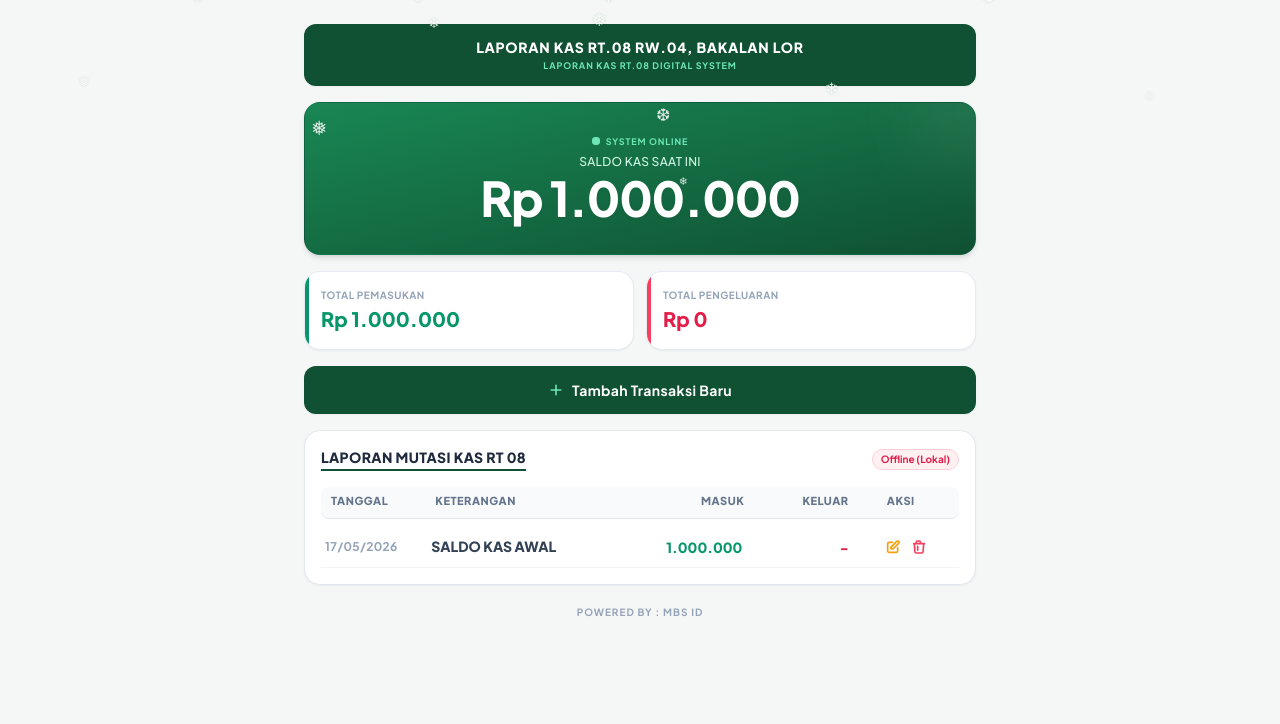
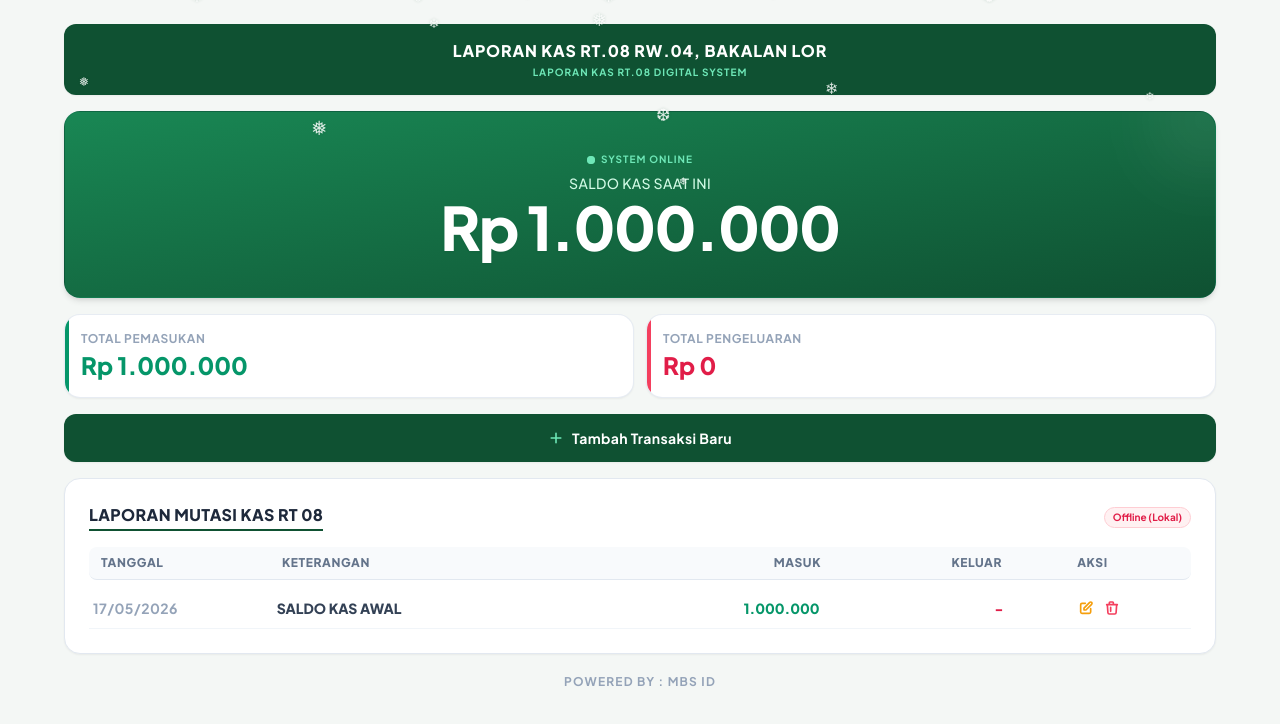
Before and after one commit to storybtc/rt08rw04, a plain HTML site: page index.html in a window 1280 px wide. Drawn offline with nearby package versions, Linux system fonts and the light colour scheme; no server answers.

Commit message:
Update index.html

```diff
--- a/index.html
+++ b/index.html
@@ -43,16 +43,16 @@
         }
     </style>
 </head>
-<body class="min-h-screen py-6 px-4 md:px-6 flex justify-center items-start">
+<body class="min-h-screen py-6 px-4 md:px-8 flex justify-center items-start">
 
-    <div class="w-full max-w-2xl flex flex-col gap-4 relative z-10">
+    <div class="w-full max-w-6xl flex flex-col gap-4 relative z-10">
 
-        <div class="bg-[#0f5132] text-white text-center py-3 rounded-xl shadow-sm border border-[#0f5132]/20 px-2">
-            <h1 class="font-extrabold text-xs md:text-sm tracking-wider uppercase">LAPORAN KAS RT.08 RW.04, BAKALAN LOR</h1>
-            <p class="text-[8px] md:text-[9px] text-emerald-300 font-bold tracking-widest uppercase mt-0.5">LAPORAN KAS RT.08 DIGITAL SYSTEM</p>
+        <div class="bg-[#0f5132] text-white text-center py-3.5 rounded-xl shadow-sm border border-[#0f5132]/20 px-4">
+            <h1 class="font-extrabold text-xs md:text-base tracking-wider uppercase">LAPORAN KAS RT.08 RW.04, BAKALAN LOR</h1>
+            <p class="text-[8px] md:text-[10px] text-emerald-300 font-bold tracking-widest uppercase mt-0.5">LAPORAN KAS RT.08 DIGITAL SYSTEM</p>
         </div>
 
-        <div class="bg-gradient-to-br from-[#198754] to-[#0f5132] text-white text-center py-6 md:py-8 rounded-2xl shadow-md relative overflow-hidden border border-emerald-800/30">
+        <div class="bg-gradient-to-br from-[#198754] to-[#0f5132] text-white text-center py-6 md:py-10 rounded-2xl shadow-md relative overflow-hidden border border-emerald-800/30">
             <div class="absolute -right-10 -top-10 w-24 h-24 bg-white/10 rounded-full blur-2xl"></div>
 
             <div class="flex items-center justify-center gap-1.5 mb-1.5">
@@ -60,22 +60,22 @@
                     <span class="animate-ping absolute inline-flex h-full w-full rounded-full bg-emerald-300 opacity-75"></span>
                     <span class="relative inline-flex rounded-full h-2 w-2 bg-emerald-300"></span>
                 </span>
-                <p class="text-[9px] text-emerald-300 font-bold tracking-widest uppercase">SYSTEM ONLINE</p>
+                <p class="text-[9px] md:text-[10px] text-emerald-300 font-bold tracking-widest uppercase">SYSTEM ONLINE</p>
             </div>
-            <p class="text-[10px] md:text-xs text-emerald-100 mb-1 font-medium tracking-wide">SALDO KAS SAAT INI</p>
-            <p id="total-saldo" class="text-4xl md:text-5xl font-black tracking-tight text-white drop-shadow-sm">Rp 0</p>
+            <p class="text-[10px] md:text-sm text-emerald-100 mb-1 font-medium tracking-wide">SALDO KAS SAAT INI</p>
+            <p id="total-saldo" class="text-4xl md:text-6xl font-black tracking-tight text-white drop-shadow-sm">Rp 0</p>
         </div>
 
         <div class="grid grid-cols-2 gap-3">
-            <div class="bg-white border border-slate-200/80 p-3.5 md:p-4 rounded-2xl shadow-sm relative overflow-hidden">
+            <div class="bg-white border border-slate-200/80 p-4 rounded-2xl shadow-sm relative overflow-hidden">
                 <div class="absolute top-0 left-0 bottom-0 w-[4px] bg-emerald-600"></div>
-                <p class="text-[9px] md:text-[10px] text-slate-400 font-bold uppercase tracking-wider mb-0.5">Total Pemasukan</p>
-                <p id="total-pemasukan" class="text-lg md:text-xl font-black text-emerald-600">Rp 0</p>
+                <p class="text-[9px] md:text-xs text-slate-400 font-bold uppercase tracking-wider mb-0.5">Total Pemasukan</p>
+                <p id="total-pemasukan" class="text-lg md:text-2xl font-black text-emerald-600">Rp 0</p>
             </div>
-            <div class="bg-white border border-slate-200/80 p-3.5 md:p-4 rounded-2xl shadow-sm relative overflow-hidden">
+            <div class="bg-white border border-slate-200/80 p-4 rounded-2xl shadow-sm relative overflow-hidden">
                 <div class="absolute top-0 left-0 bottom-0 w-[4px] bg-rose-500"></div>
-                <p class="text-[9px] md:text-[10px] text-slate-400 font-bold uppercase tracking-wider mb-0.5">Total Pengeluaran</p>
-                <p id="total-pengeluaran" class="text-lg md:text-xl font-black text-rose-600">Rp 0</p>
+                <p class="text-[9px] md:text-xs text-slate-400 font-bold uppercase tracking-wider mb-0.5">Total Pengeluaran</p>
+                <p id="total-pengeluaran" class="text-lg md:text-2xl font-black text-rose-600">Rp 0</p>
             </div>
         </div>
 
@@ -86,15 +86,15 @@
             Tambah Transaksi Baru
         </button>
 
-        <div class="bg-white border border-slate-200 rounded-2xl p-4 shadow-sm overflow-hidden">
+        <div class="bg-white border border-slate-200 rounded-2xl p-4 md:p-6 shadow-sm overflow-hidden">
             <div class="flex justify-between items-center mb-4">
-                <h2 class="text-slate-800 font-extrabold text-xs md:text-sm tracking-wide uppercase border-b-2 border-[#0f5132] pb-0.5">LAPORAN MUTASI KAS RT 08</h2>
-                <span id="loading-status" class="text-[9px] md:text-[10px] text-emerald-700 bg-emerald-50 px-2 py-0.5 rounded-full font-bold border border-emerald-100">Sinkron...</span>
+                <h2 class="text-slate-800 font-extrabold text-xs md:text-base tracking-wide uppercase border-b-2 border-[#0f5132] pb-0.5">LAPORAN MUTASI KAS RT 08</h2>
+                <span id="loading-status" class="text-[9px] md:text-xs text-emerald-700 bg-emerald-50 px-2.5 py-1 rounded-full font-bold border border-emerald-100">Sinkron...</span>
             </div>
 
             <div class="overflow-x-auto">
                 <div class="min-w-[550px] md:min-w-full">
-                    <div class="grid grid-cols-12 text-[9px] md:text-[11px] font-black text-slate-500 uppercase border-b border-slate-200 pb-2 mb-2 tracking-wider bg-slate-50 p-1.5 rounded-lg text-center">
+                    <div class="grid grid-cols-12 text-[9px] md:text-xs font-black text-slate-500 uppercase border-b border-slate-200 pb-2 mb-2 tracking-wider bg-slate-50 p-2 rounded-lg text-center">
                         <div class="col-span-2 text-left pl-1">Tanggal</div>
                         <div class="col-span-4 text-left px-1">Keterangan</div>
                         <div class="col-span-2 text-right">Masuk</div>
@@ -108,7 +108,7 @@
         </div>
 
         <div class="text-center py-1">
-            <p class="text-[9px] md:text-[10px] font-bold tracking-widest text-slate-400 uppercase">POWERED BY : MBS ID</p>
+            <p class="text-[9px] md:text-xs font-bold tracking-widest text-slate-400 uppercase">POWERED BY : MBS ID</p>
         </div>
 
     </div>
@@ -280,26 +280,26 @@
 
                 // Kolom 1: TANGGAL
                 const colTanggal = document.createElement("div");
-                colTanggal.className = "col-span-2 text-left pl-1 text-slate-400 font-bold tracking-wide text-[10px] md:text-xs";
+                colTanggal.className = "col-span-2 text-left pl-1 text-slate-400 font-bold tracking-wide text-[10px] md:text-sm";
                 colTanggal.innerText = convertDateToUI(item.tanggal);
 
                 // Kolom 2: KETERANGAN
                 let notaHtml = "";
                 if (item.nota && item.nota.trim() !== "") {
-                    notaHtml = `<br><a href="${item.nota}" target="_blank" class="text-[9px] md:text-[10px] text-emerald-600 font-black hover:underline inline-block mt-0.5 tracking-wide">Lihat Foto Nota</a>`;
+                    notaHtml = `<br><a href="${item.nota}" target="_blank" class="text-[9px] md:text-[11px] text-emerald-600 font-black hover:underline inline-block mt-0.5 tracking-wide">Lihat Foto Nota</a>`;
                 }
                 const colKet = document.createElement("div");
-                colKet.className = "col-span-4 px-1 break-words text-slate-700 uppercase leading-snug";
+                colKet.className = "col-span-4 px-1 break-words text-slate-700 uppercase leading-snug text-[11px] md:text-sm";
                 colKet.innerHTML = `<span>${item.keterangan}</span>${notaHtml}`;
 
                 // Kolom 3: MASUK
                 const colMasuk = document.createElement("div");
-                colMasuk.className = "col-span-2 text-right text-emerald-600 pr-1";
+                colMasuk.className = "col-span-2 text-right text-emerald-600 pr-1 text-[11px] md:text-sm";
                 colMasuk.innerText = masuk > 0 ? formatRupiah(masuk).replace("Rp ", "") : "-";
 
                 // Kolom 4: KELUAR
                 const colKeluar = document.createElement("div");
-                colKeluar.className = "col-span-2 text-right text-rose-600 pr-1";
+                colKeluar.className = "col-span-2 text-right text-rose-600 pr-1 text-[11px] md:text-sm";
                 colKeluar.innerText = keluar > 0 ? formatRupiah(keluar).replace("Rp ", "") : "-";
 
                 // Kolom 5: AKSI
```
